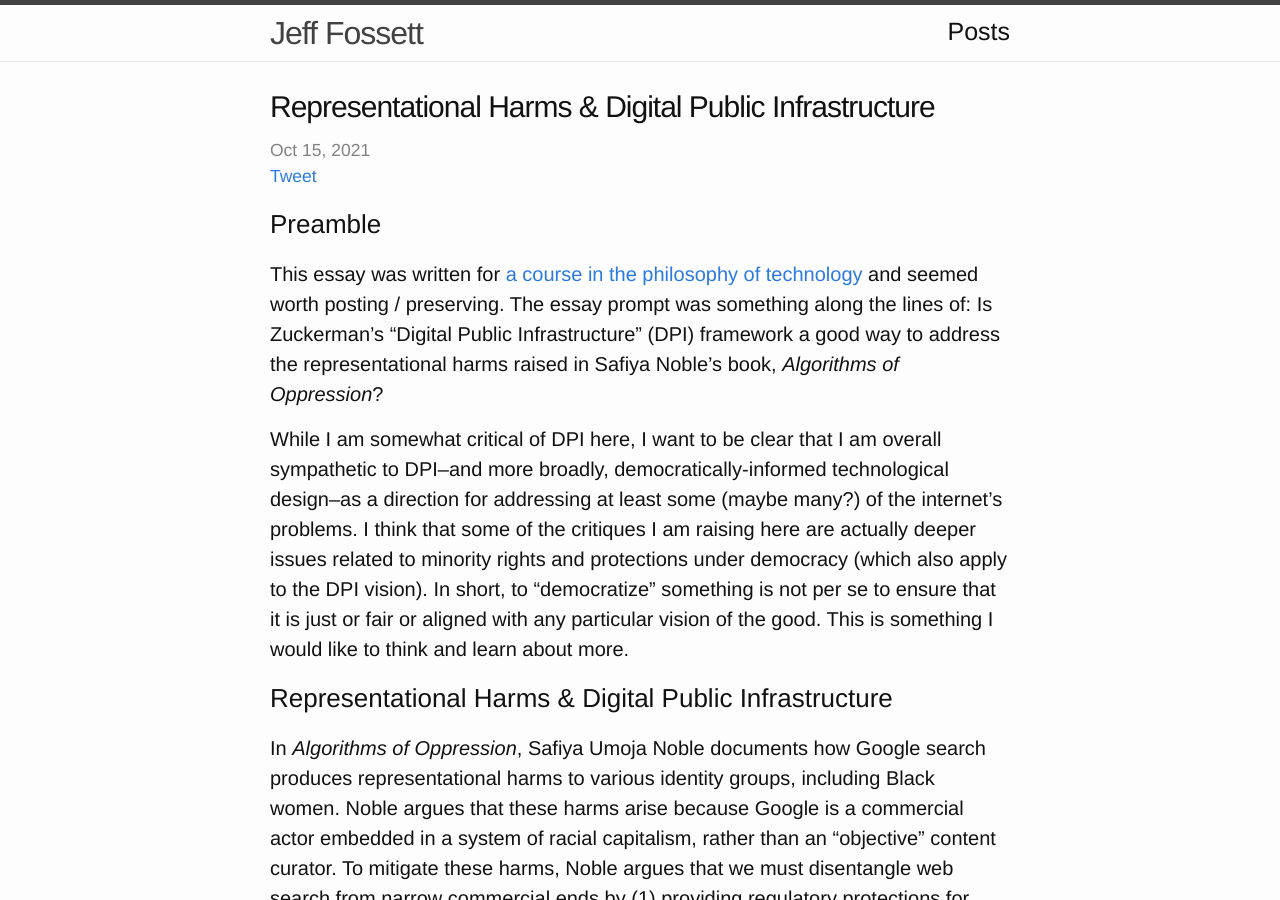
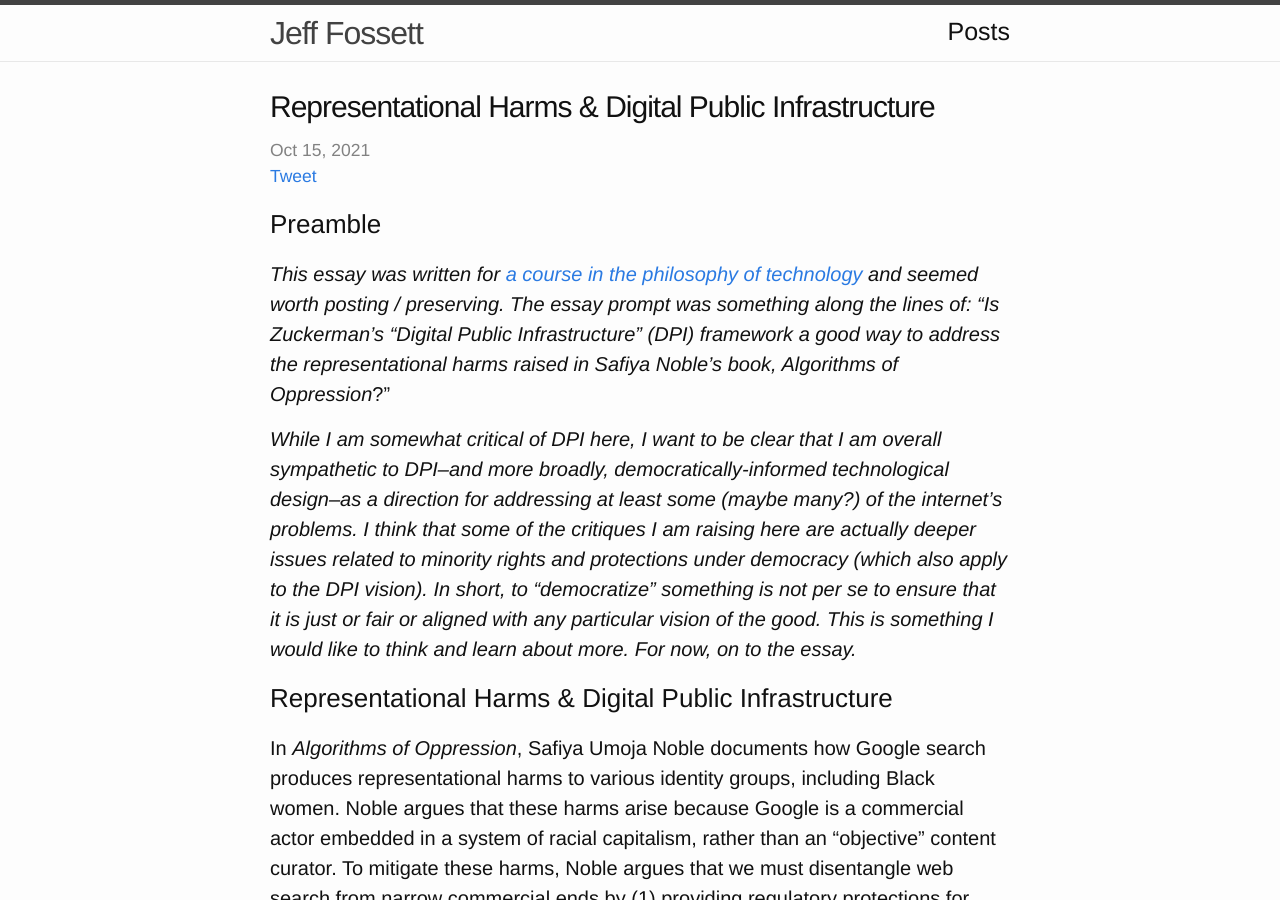
Before and after one commit to Fossj117/fossj117.github.io, a Jekyll site: the page built from _posts/2021-10-15-representational-harms-and-DPI.md, in a window 1280 px wide and 900 px high. Built offline with Jekyll 4.4.1, drawn with Linux system fonts in a browser that asks for light colours; a script that is not in the unit is left out; comment, search, counter and statistics services are not loaded.

Commit message:
add italics to preambles

```diff
--- a/_posts/2021-10-15-representational-harms-and-DPI.md
+++ b/_posts/2021-10-15-representational-harms-and-DPI.md
@@ -9,9 +9,9 @@ comments: true
 
 ## Preamble
 
-This essay was written for [a course in the philosophy of technology](https://www.hks.harvard.edu/courses/philosophy-technology-marx-and-heidegger-ai-genome-editing-and-geoengineering)  and seemed worth posting / preserving. The essay prompt was something along the lines of: Is Zuckerman's "Digital Public Infrastructure" (DPI) framework a good way to address the representational harms raised in Safiya Noble's book, *Algorithms of Oppression*?
+*This essay was written for [a course in the philosophy of technology](https://www.hks.harvard.edu/courses/philosophy-technology-marx-and-heidegger-ai-genome-editing-and-geoengineering)  and seemed worth posting / preserving. The essay prompt was something along the lines of: "Is Zuckerman's "Digital Public Infrastructure" (DPI) framework a good way to address the representational harms raised in Safiya Noble's book, Algorithms of Oppression*?"
 
-While I am somewhat critical of DPI here, I want to be clear that I am overall sympathetic to DPI--and more broadly, democratically-informed technological design--as a direction for addressing at least some (maybe many?) of the internet's problems. I think that some of the critiques I am raising here are actually deeper issues related to minority rights and protections under democracy (which also apply to the DPI vision). In short, to "democratize" something is not per se to ensure that it is just or fair or aligned with any particular vision of the good. This is something I would like to think and learn about more.
+*While I am somewhat critical of DPI here, I want to be clear that I am overall sympathetic to DPI--and more broadly, democratically-informed technological design--as a direction for addressing at least some (maybe many?) of the internet's problems. I think that some of the critiques I am raising here are actually deeper issues related to minority rights and protections under democracy (which also apply to the DPI vision). In short, to "democratize" something is not per se to ensure that it is just or fair or aligned with any particular vision of the good. This is something I would like to think and learn about more. For now, on to the essay.*
 
 ## Representational Harms & Digital Public Infrastructure
 
```
Also changed, not shown: _posts/2021-10-01-langdon-winner-blockchain.md (+1 -1 lines).
